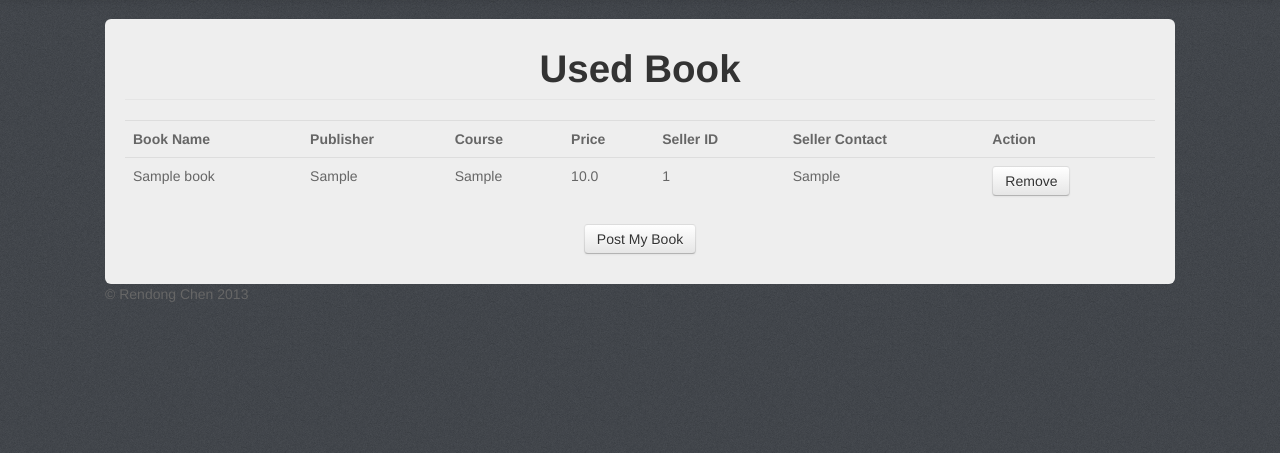
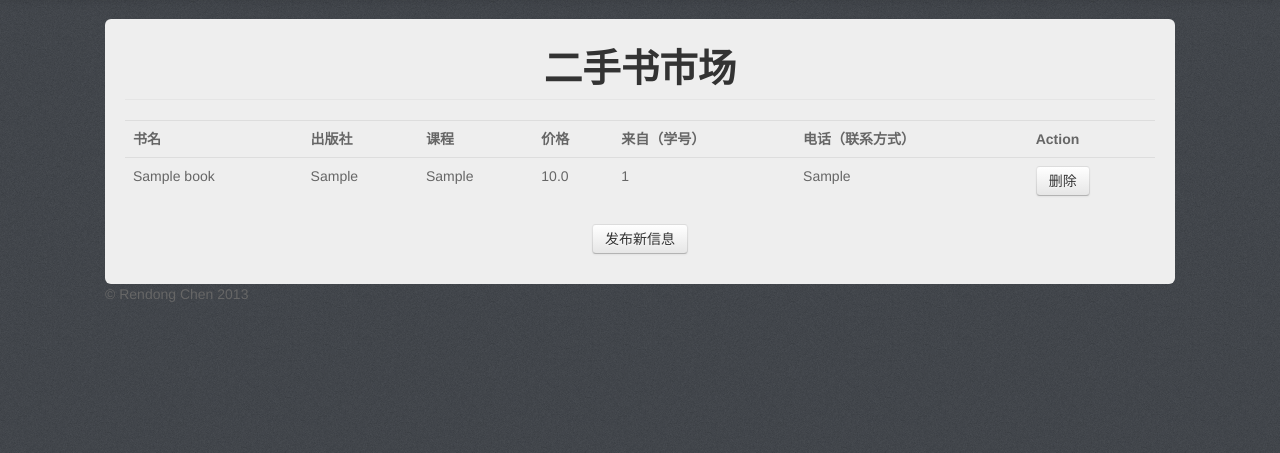
Before and after one commit to RyanCccc/PurdueCourseSeats, a Django app: page /used_book/ in a window 1280 px wide. Shown: the part 41-494 px from the top of the page. Run offline with Django 3.2, Linux system fonts and the light colour scheme; tables that the repository leaves empty hold one stand-in row (values such as "Sample post"); parts of the project's set-up code (start-up, migrations or seed data) failed here and were passed over; some libraries are stand-ins or nearby versions.

Commit message:
修改成中文

```diff
--- a/templates/used_book_view.html
+++ b/templates/used_book_view.html
@@ -8,17 +8,16 @@
 {% block content %}
 <div class="unit">
     <legend><h1 class="pull-center">
-           Used Book
+            二手书市场
     </h1></legend>
-
     <table class="table table-hover">
         <tr>
-            <th>Book Name</th>
-            <th>Publisher</th>
-            <th>Course</th>
-            <th>Price</th>
-            <th>Seller ID</th>
-            <th>Seller Contact</th>
+            <th>书名</th>
+            <th>出版社</th>
+            <th>课程</th>
+            <th>价格</th>
+            <th>来自（学号）</th>
+            <th>电话（联系方式）</th>
             <th>Action</th>
         </tr>
         {% for book in books %}
@@ -33,14 +32,14 @@
                 <form id="remove_book" action="{% url 'used_book_view' %}" method="POST" style="margin:0">
                     {% csrf_token %}
                     <input type="hidden" name="pk" value="{{ book.pk }}">
-                    <input class="btn" type="submit" value="Remove">
+                    <input class="btn" type="submit" value="删除">
                 </form>
             </td>
         </tr>
         {% endfor %}
     </table>
     <div class='pull-center'>
-        <a class='btn' href="{% url 'used_book_post' %}">Post My Book</a>
+        <a class='btn' href="{% url 'used_book_post' %}">发布新信息</a>
     </div>
 </div>
 {% endblock %}
```
Also changed, not shown: templates/used_book_post.html (+9 -9 lines).
